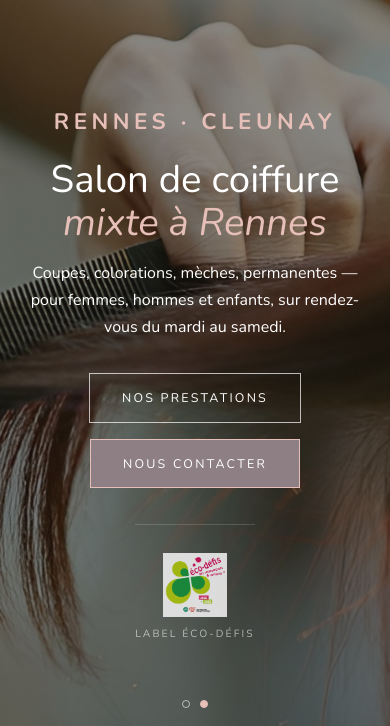
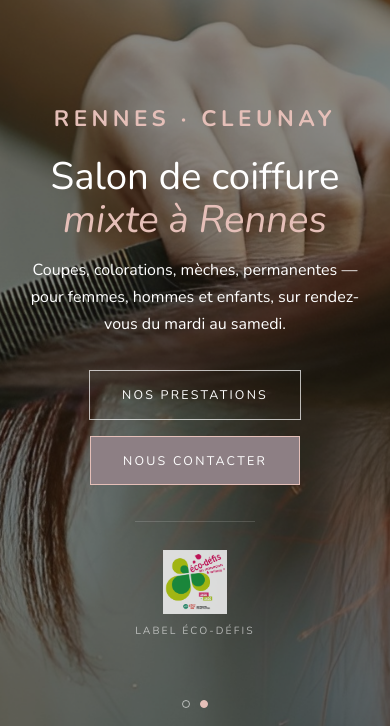
Before and after one commit to actuelcoiff/actuelcoiff.github.io, a Jekyll site: the page built from index.html, in a window 390 px wide. Shown: the part 152-878 px from the top of the page. Built offline with Jekyll 4.4.1, drawn with Linux system fonts in a browser that asks for light colours.

Commit message:
Test banniere

```diff
--- a/assets/css/main.scss
+++ b/assets/css/main.scss
@@ -317,7 +317,7 @@
   }
   body:has(.holiday-banner) .hero,
   body:has(.holiday-banner) .page-hero {
-    padding-top: calc(72px + 38px); /* ← adjust 38px if content still overlaps */
+    padding-top: calc(72px + 32px); /* ← adjust 38px if content still overlaps */
   }
 }
 
```
